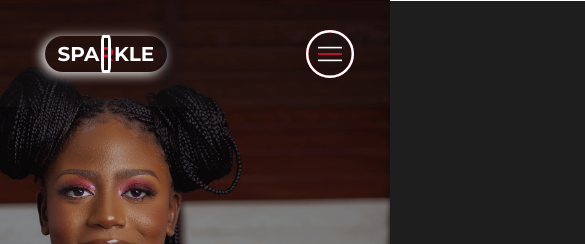
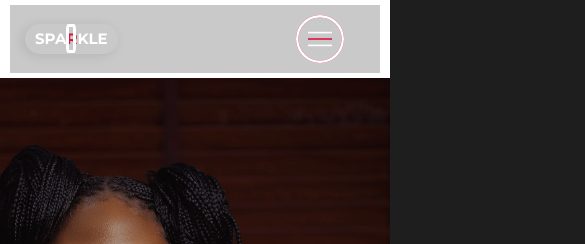
Before and after one commit to Funfamm/myweb, a plain HTML site: page index.html in a window 390 px wide. Shown: the top 244 px of the page, 585 px wide, since content can reach past the window. Drawn offline with Linux system fonts and the light colour scheme.

Commit message:
Update styles.css

```diff
--- a/styles.css
+++ b/styles.css
@@ -856,33 +856,45 @@ p{
 }
 /* End Media Query for Destop*/
 
-@media only screen and (max-width: 480px)
- {
+/* Base mobile-first styles */
 #header {
   width: 100%;
+  display: flex;
   justify-content: space-between;
-        left: 0;
   align-items: center;
-        margin: 1px 0px;
+  padding: 0.5rem 1rem;
+  position: relative;
+  box-sizing: border-box;
 }
 
 #header .brand h1 {
-        font-size: 2rem;
+  font-size: 1.5rem;
   text-transform: uppercase;
   color: white;
-        margin-top: 1px;
-        width: 60%;
-        height: 1vh;
   text-align: center;
   border-radius: 40px;
-        padding: 18px;
-        margin: 35px;
+  padding: 0.5rem 1rem;
+  margin: 0.5rem;
   display: flex;
   justify-content: center;
   align-items: center;
-        transition: .3s ease box-shadow;
-        box-shadow: -3px 2px 12px 0px;
+  transition: 0.3s ease box-shadow;
+  box-shadow: -3px 2px 12px 0px rgba(0,0,0,0.1);
+  width: auto;
+  min-height: 3rem;
 }
 
+/* Responsive adjustments */
+@media only screen and (min-width: 481px) and (max-width: 768px) {
+  #header .brand h1 {
+    font-size: 1.75rem;
+    padding: 0.75rem 1.5rem;
+  }
+}
 
+@media only screen and (min-width: 769px) {
+  #header .brand h1 {
+    font-size: 2rem;
+    padding: 1rem 2rem;
   }
+}
```
Lines whose indentation alone changed are shown as unchanged.
